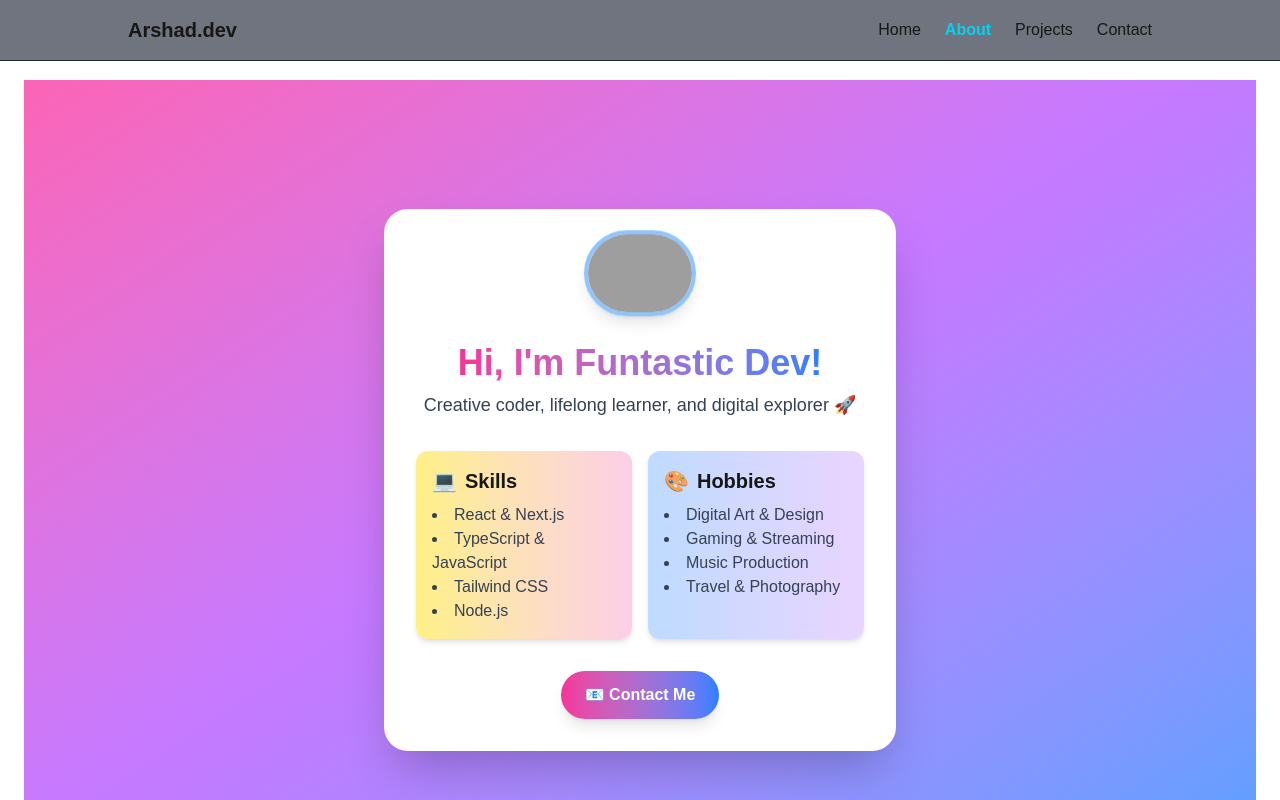
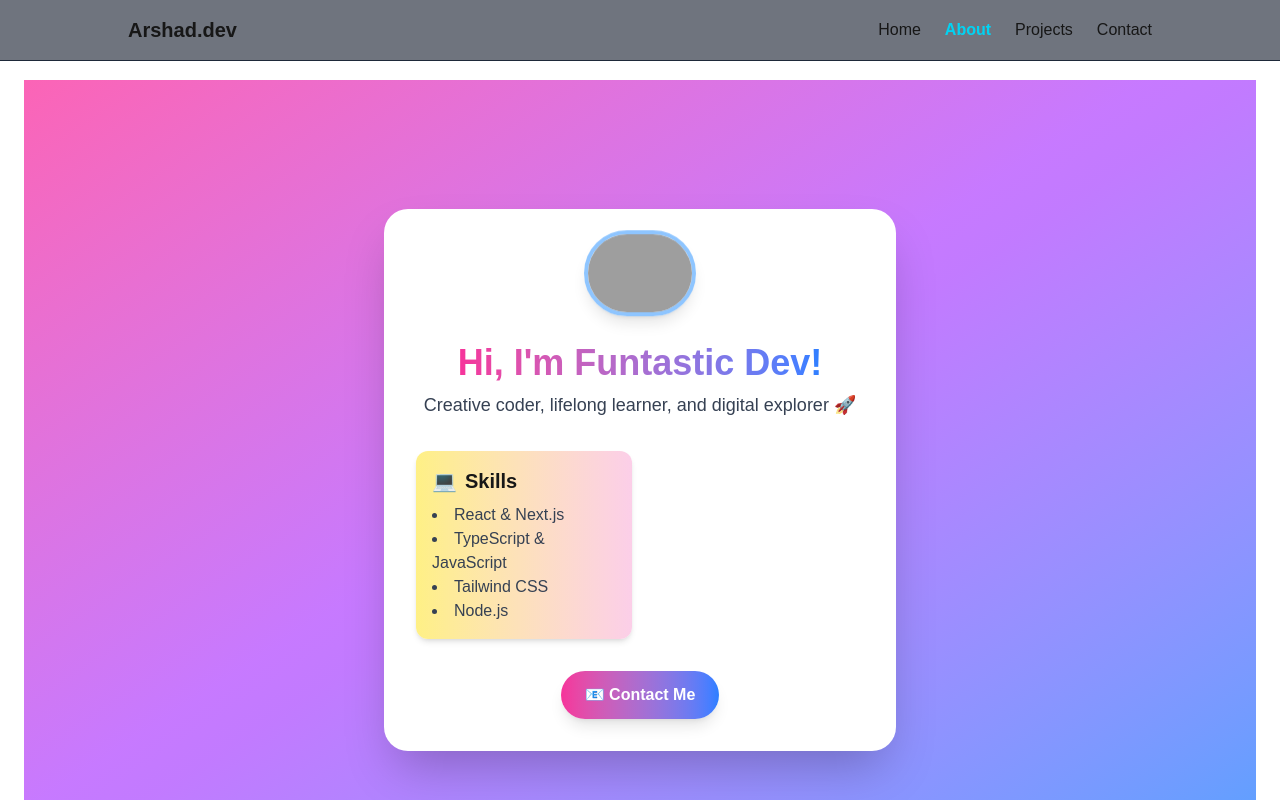
Before and after one commit to Arshad300390/downloader, a Next.js app: page /about in a window 1280 px wide. Shown: the top 800 px of the page. Built offline with nearby package versions, Linux system fonts and the light colour scheme; grey boxes are pictures that could not be loaded.

Commit message:
disign change

```diff
--- a/app/about/page.tsx
+++ b/app/about/page.tsx
@@ -34,17 +34,7 @@ export default function AboutMe() {
             </ul>
           </div>
 
-          <div className="bg-linear-to-r from-blue-200 to-purple-200 rounded-xl p-4 shadow-md hover:scale-105 transition-transform">
-            <h2 className="text-xl font-bold mb-2 flex items-center gap-2">
-              <span role="img" aria-label="Hobbies">🎨</span> Hobbies
-            </h2>
-            <ul className="text-left text-gray-700 list-disc list-inside">
-              <li>Digital Art & Design</li>
-              <li>Gaming & Streaming</li>
-              <li>Music Production</li>
-              <li>Travel & Photography</li>
-            </ul>
-          </div>
+
         </div>
 
         <div className="mt-8">
```
